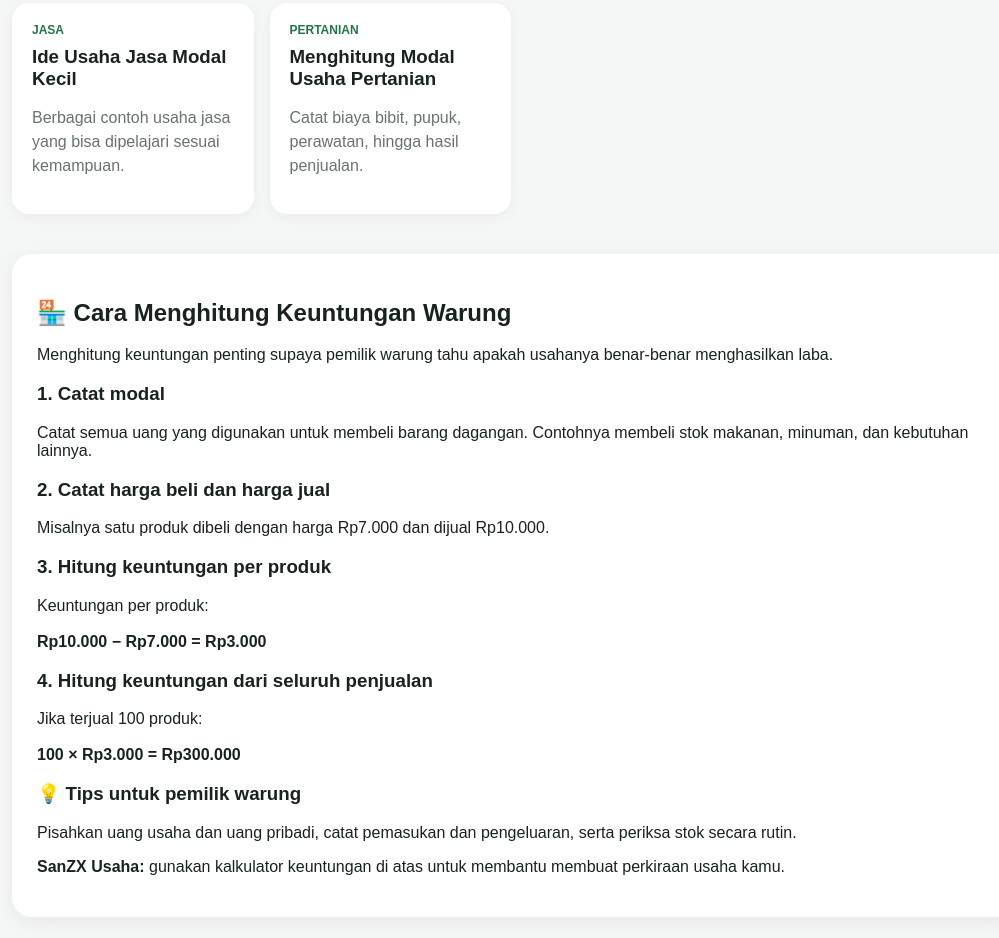
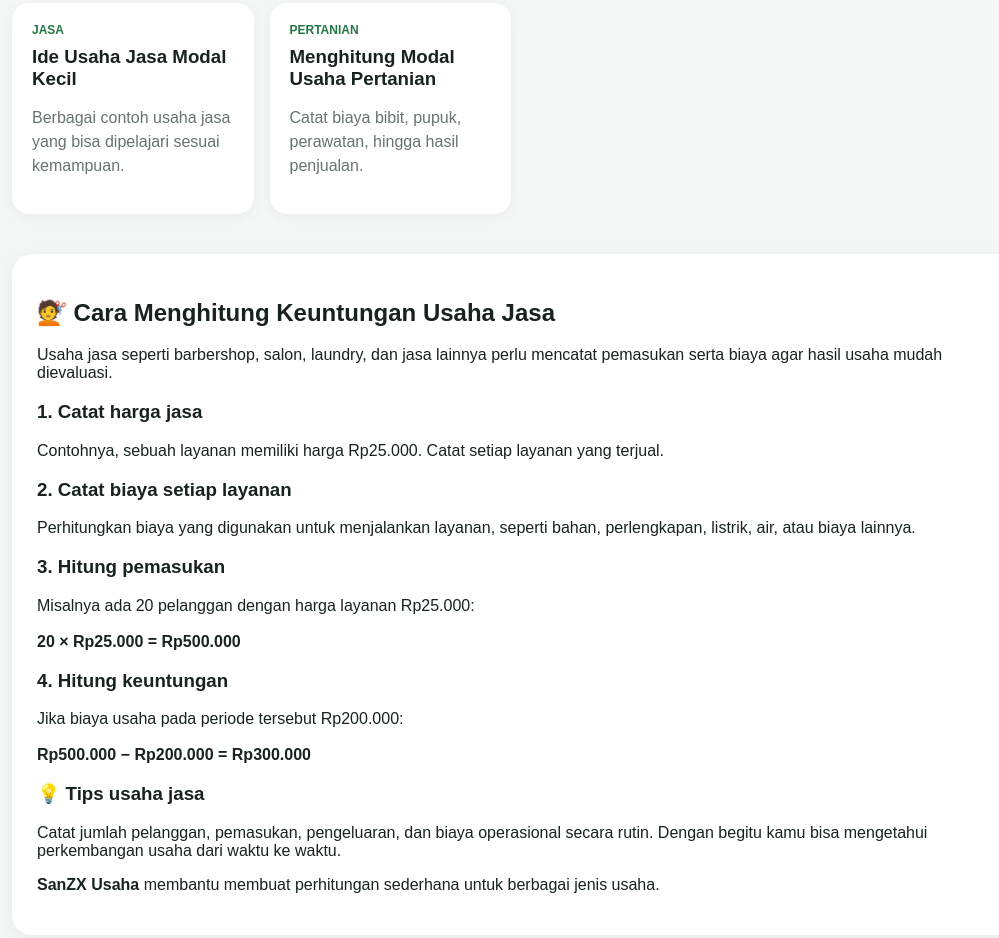
Before and after one commit to kalsanzx/sanzx-tips, a plain HTML site: page index.html in a window 1280 px wide. Shown: the part 1787-2725 px from the top of the page, without its empty margins (121-1120 px from the left). Drawn offline with Linux system fonts and the light colour scheme.

Commit message:
Tambahkan artikel usaha jasa
Menambahkan artikel tentang perhitungan keuntungan usaha jasa seperti salon, barbershop, dan laundry.

```diff
--- a/index.html
+++ b/index.html
@@ -490,6 +490,60 @@ hingga hasil penjualan.
 </div>
 
 </section>
+  <section id="artikel-jasa" class="calculator">
+
+<h2>💇 Cara Menghitung Keuntungan Usaha Jasa</h2>
+
+<p>
+Usaha jasa seperti barbershop, salon, laundry, dan jasa lainnya
+perlu mencatat pemasukan serta biaya agar hasil usaha mudah
+dievaluasi.
+</p>
+
+<h3>1. Catat harga jasa</h3>
+
+<p>
+Contohnya, sebuah layanan memiliki harga Rp25.000.
+Catat setiap layanan yang terjual.
+</p>
+
+<h3>2. Catat biaya setiap layanan</h3>
+
+<p>
+Perhitungkan biaya yang digunakan untuk menjalankan layanan,
+seperti bahan, perlengkapan, listrik, air, atau biaya lainnya.
+</p>
+
+<h3>3. Hitung pemasukan</h3>
+
+<p>
+Misalnya ada 20 pelanggan dengan harga layanan Rp25.000:
+<br><br>
+<b>20 × Rp25.000 = Rp500.000</b>
+</p>
+
+<h3>4. Hitung keuntungan</h3>
+
+<p>
+Jika biaya usaha pada periode tersebut Rp200.000:
+<br><br>
+<b>Rp500.000 − Rp200.000 = Rp300.000</b>
+</p>
+
+<h3>💡 Tips usaha jasa</h3>
+
+<p>
+Catat jumlah pelanggan, pemasukan, pengeluaran, dan biaya
+operasional secara rutin. Dengan begitu kamu bisa mengetahui
+perkembangan usaha dari waktu ke waktu.
+</p>
+
+<p>
+<b>SanZX Usaha</b> membantu membuat perhitungan sederhana
+untuk berbagai jenis usaha.
+</p>
+
+</section>
 <section id="artikel-warung" class="calculator">
 
 <h2>🏪 Cara Menghitung Keuntungan Warung</h2>
```
